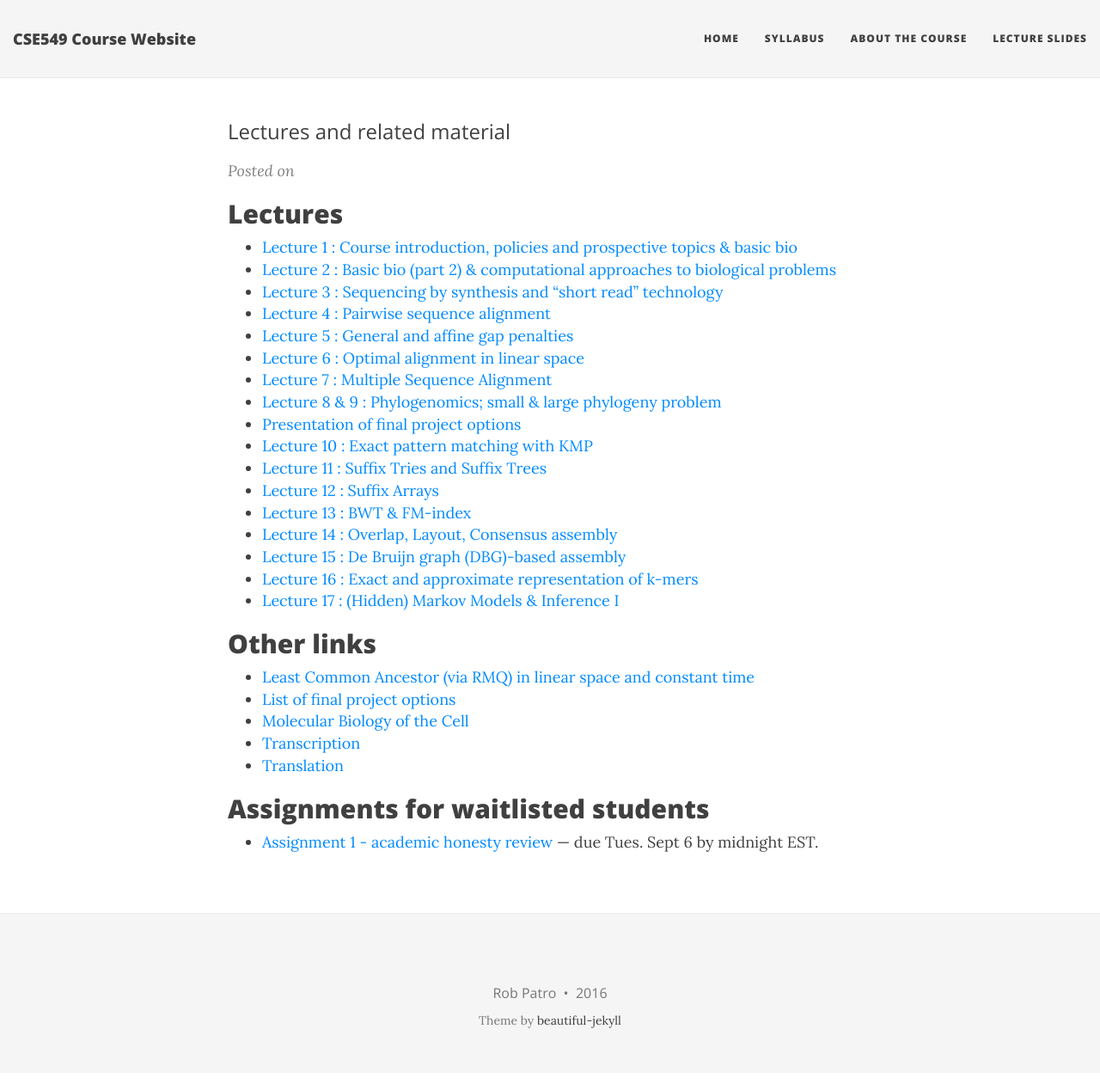
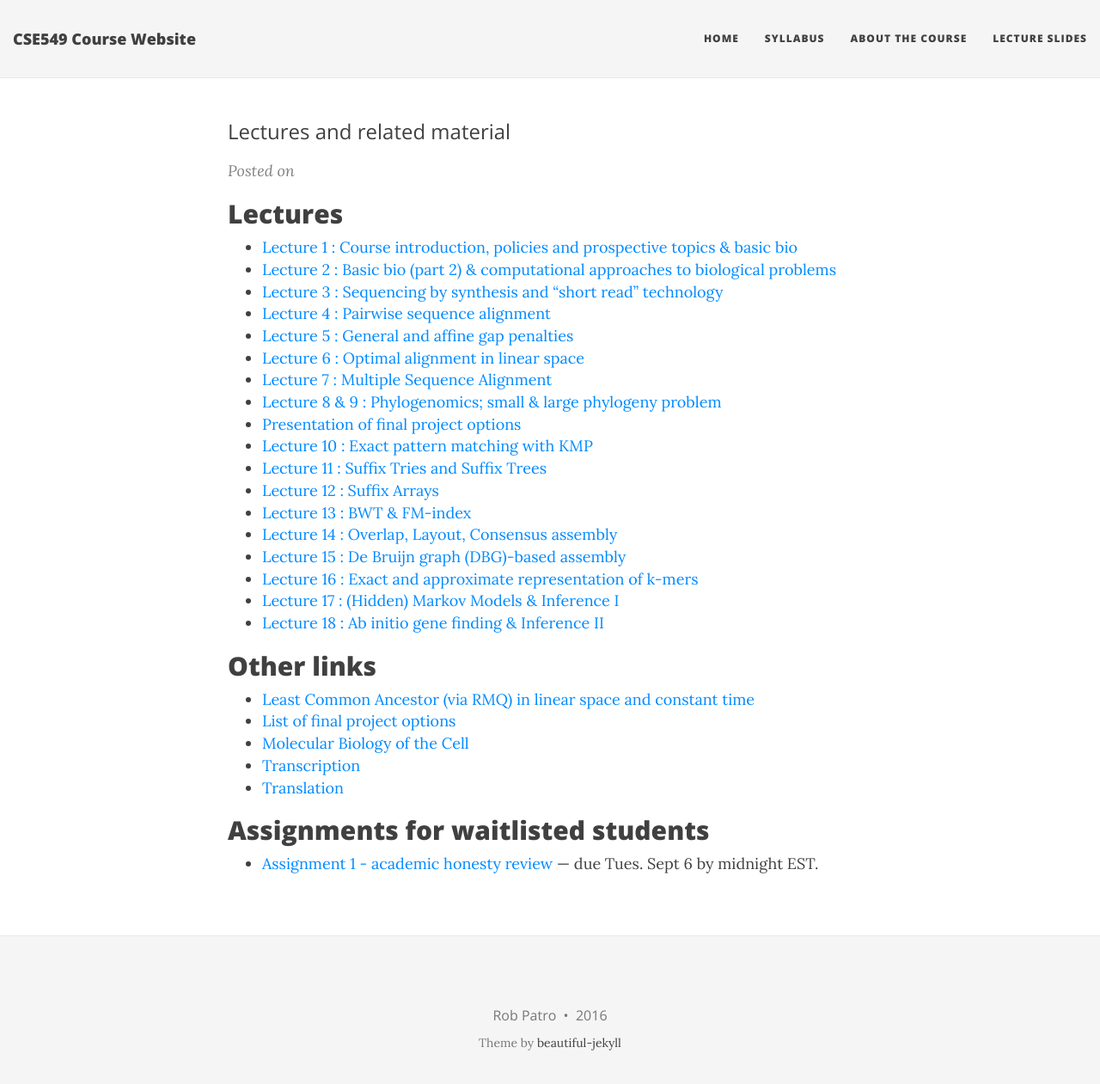
Before and after one commit to rob-p/CSE549F16, a Jekyll site: the page built from lectures.md, in a window 1280 px wide and 1274 px high. Shown: the top 1261 px of the window at 86% size. Built offline with Jekyll 4.4.1, drawn with Linux system fonts in a browser that asks for light colours; nearby versions of some CDN libraries.

Commit message:
update HMM add ab initio

```diff
--- a/lectures.md
+++ b/lectures.md
@@ -23,6 +23,7 @@ subtitle: Lectures and related material
  * [Lecture 15 : De Bruijn graph (DBG)-based assembly][14]
  * [Lecture 16 : Exact and approximate representation of k-mers][15]
  * [Lecture 17 : (Hidden) Markov Models & Inference I][17]
+ * [Lecture 18 : Ab initio gene finding & Inference II][18]
 
 ## Other links
  * [Least Common Ancestor (via RMQ) in linear space and constant time](https://courses.csail.mit.edu/6.851/spring12/lectures/L15.html)
@@ -50,5 +51,6 @@ subtitle: Lectures and related material
 [14]:{{ site.url }}/lectures/CSE549-Lec15-DBG.pdf
 [15]:{{ site.url }}/lectures/CSE549-Lec16-Kmers.pdf
 [17]:{{ site.url }}/lectures/CSE549-Lec17-HMM.pdf
+[18]:{{ site.url }}/lectures/CSE549-Lec18-abinitio.pdf
 [proj]:{{ site.url }}/assets/ProjectList.pdf
 [honesty]:{{ site.url }}/assets/honesty.pdf
```
Also changed, not shown: 2 other files.
